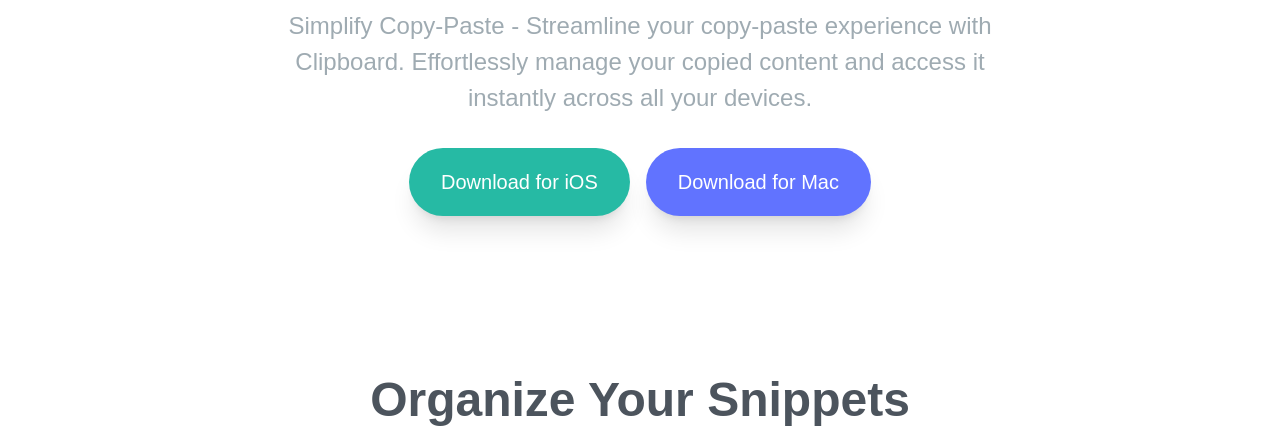
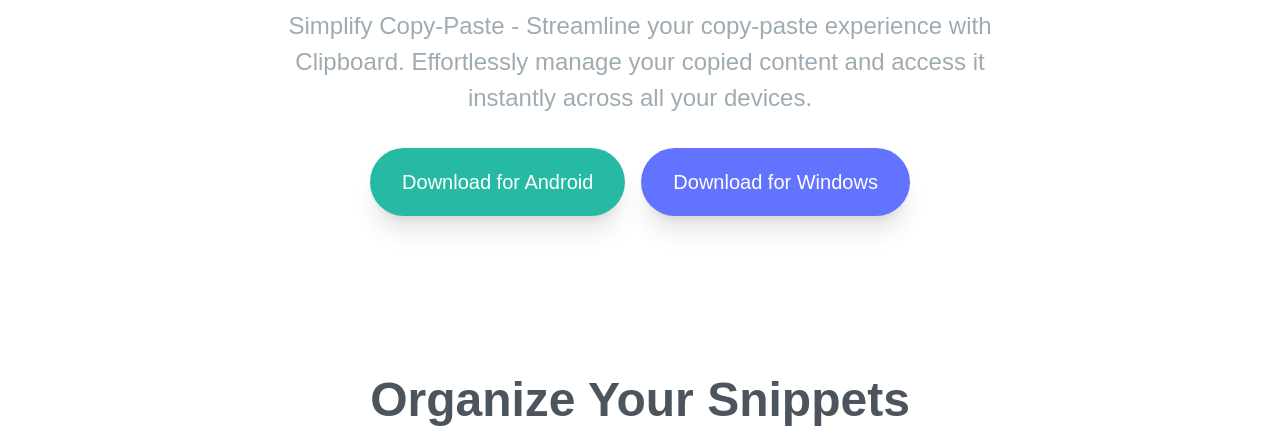
Before and after one commit to Hamzeh01/ClipVortex, a website: page index.html in a window 1280 px wide. Shown: the part 357-800 px from the top of the page. Drawn offline with Linux system fonts and the light colour scheme; a web font is replaced by a local one.

Commit message:
change buttons text

```diff
--- a/index.html
+++ b/index.html
@@ -30,8 +30,8 @@
 
         <!-- Button Container -->
         <div class="button-container">
-          <a href="#" class="bg-strongCyan link-button"> Download for iOS </a>
-          <a href="#" class="bg-lightBlue link-button"> Download for Mac </a>
+          <a href="#" class="bg-strongCyan link-button"> Download for Android </a>
+          <a href="#" class="bg-lightBlue link-button"> Download for Windows </a>
         </div>
       </div>
     </section>
```
